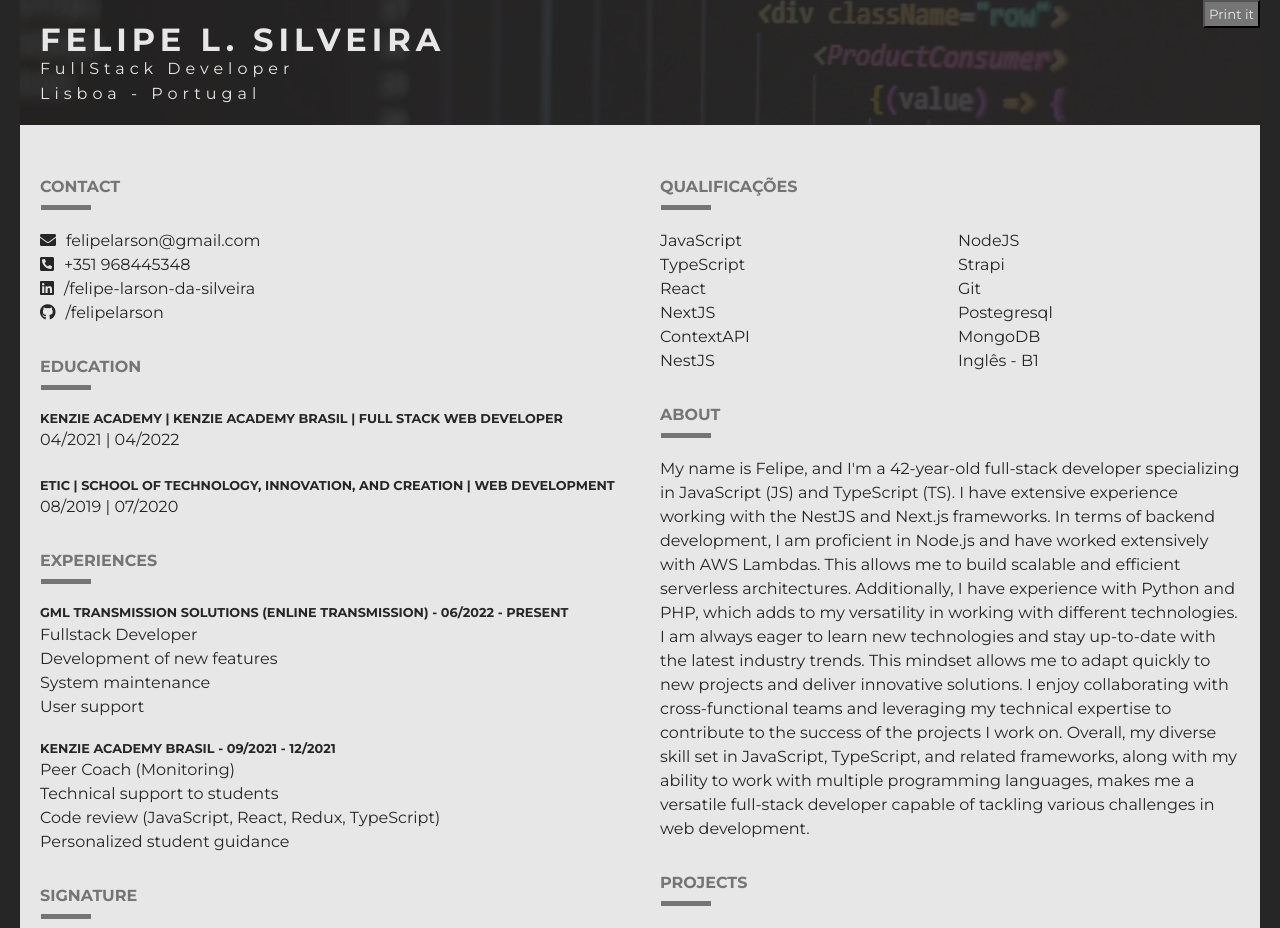
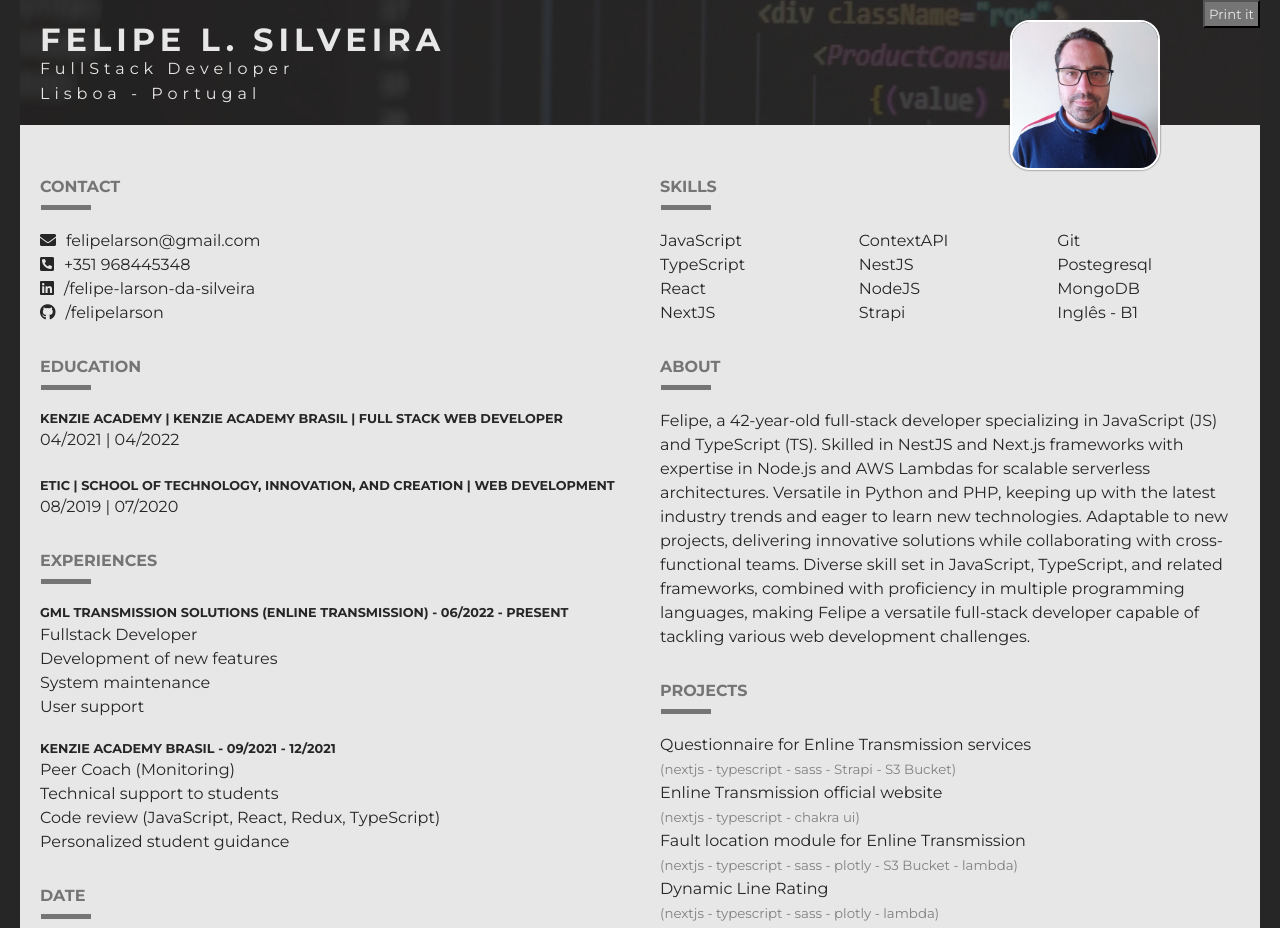
Before and after one commit to felipelarson/cv-felipe-silveira, a React (Vite) app: page / in a window 1280 px wide. Shown: the top 928 px of the page. Built offline with nearby package versions, Linux system fonts and the light colour scheme.

Commit message:
feat[front]: translated

```diff
--- a/src/App.css
+++ b/src/App.css
@@ -211,7 +211,7 @@ section span {
 }
 
 .skills {
-  column-count: 2;
+  column-count: 3;
 }
 
 @media print {
@@ -223,3 +223,19 @@ section span {
 .experience__container {
   margin-bottom: 20px;
 }
+
+.profile_image_container {
+  z-index: 1;
+  width: 100%;
+  position: relative;
+}
+
+.profile_image {
+  height: 150px;
+  position: absolute;
+  top: 0px;
+  right: 120px;
+  border: 2px solid white;
+  border-radius: 20px;
+  box-shadow: 0 0 2px #333;
+}
--- a/src/components/About/index.tsx
+++ b/src/components/About/index.tsx
@@ -2,21 +2,16 @@ export const About = () => (
   <article>
     <h2>About</h2>
     <p>
-      My name is Felipe, and I'm a 42-year-old full-stack developer specializing
-      in JavaScript (JS) and TypeScript (TS). I have extensive experience
-      working with the NestJS and Next.js frameworks. In terms of backend
-      development, I am proficient in Node.js and have worked extensively with
-      AWS Lambdas. This allows me to build scalable and efficient serverless
-      architectures. Additionally, I have experience with Python and PHP, which
-      adds to my versatility in working with different technologies. I am always
-      eager to learn new technologies and stay up-to-date with the latest
-      industry trends. This mindset allows me to adapt quickly to new projects
-      and deliver innovative solutions. I enjoy collaborating with
-      cross-functional teams and leveraging my technical expertise to contribute
-      to the success of the projects I work on. Overall, my diverse skill set in
-      JavaScript, TypeScript, and related frameworks, along with my ability to
-      work with multiple programming languages, makes me a versatile full-stack
-      developer capable of tackling various challenges in web development.
+      Felipe, a 42-year-old full-stack developer specializing in JavaScript (JS)
+      and TypeScript (TS). Skilled in NestJS and Next.js frameworks with
+      expertise in Node.js and AWS Lambdas for scalable serverless
+      architectures. Versatile in Python and PHP, keeping up with the latest
+      industry trends and eager to learn new technologies. Adaptable to new
+      projects, delivering innovative solutions while collaborating with
+      cross-functional teams. Diverse skill set in JavaScript, TypeScript, and
+      related frameworks, combined with proficiency in multiple programming
+      languages, making Felipe a versatile full-stack developer capable of
+      tackling various web development challenges.
     </p>
   </article>
 );
--- a/src/components/Assign/index.tsx
+++ b/src/components/Assign/index.tsx
@@ -19,12 +19,12 @@ const year = date.getFullYear();
 
 export const Assign = () => (
   <article>
-    <h2>Signature</h2>
+    <h2>Date</h2>
     <p>
       Lisbon, {months[month]} {day}, {year}.
     </p>
-    <br />
+    {/* <br />
     <p>____________________________</p>
-    <p>Felipe Larson da Silveira</p>
+    <p>Felipe Larson da Silveira</p> */}
   </article>
 );
--- a/src/components/Header/index.tsx
+++ b/src/components/Header/index.tsx
@@ -1,11 +1,24 @@
-export const Header = () => (
+import { FC } from "react";
+import profileImage from "./../../img/Foto_perfil.jpeg";
+export const Header: FC = () => (
   <header>
     <div>
       <h1>Felipe L. Silveira</h1>
       <p className="paragraph_color">FullStack Developer</p>
       <p className="paragraph_color">Lisboa - Portugal</p>
     </div>
-    <button id="btn_print_page" className="no-printable">
+    <div className="profile_image_container">
+      <img
+        src={profileImage}
+        alt="Felipe L. Silveira"
+        className="profile_image"
+      />
+    </div>
+    <button
+      id="btn_print_page"
+      className="no-printable"
+      onClick={() => window.print()}
+    >
       Print it
     </button>
   </header>
--- a/src/components/Projects/index.tsx
+++ b/src/components/Projects/index.tsx
@@ -35,26 +35,44 @@ export const Projects = () => (
       <a href="http://questionary-dev.enline-transmission.com/" target="_blank">
         Questionnaire for Enline Transmission services
       </a>
+      <br />
+      <small style={{ color: "gray" }}>
+        (nextjs - typescript - sass - Strapi - S3 Bucket)
+      </small>
     </p>
     <p>
       <a href="https://www.enline-transmission.com/" target="_blank">
         Enline Transmission official website
       </a>
+      <br />
+      <small style={{ color: "gray" }}>(nextjs - typescript - chakra ui)</small>
     </p>
     <p>
       <a href="https://development.enline-transmission.com/" target="_blank">
         Fault location module for Enline Transmission
       </a>
+      <br />
+      <small style={{ color: "gray" }}>
+        (nextjs - typescript - sass - plotly - S3 Bucket - lambda)
+      </small>
     </p>
     <p>
-      <a href="https://finan.vercel.app/" target="_blank">
-        Finan - Financial Manager
+      <a href="" target="_blank">
+        Dynamic Line Rating
       </a>
+      <br />
+      <small style={{ color: "gray" }}>
+        (nextjs - typescript - sass - plotly - lambda)
+      </small>
     </p>
     <p>
-      <a href="https://github.com/patezsidney/capstone-q3" target="_blank">
-        Piaget system Restful API
+      <a href="https://ems.enline-transmission.com/login" target="_blank">
+        Ems - api restfull
       </a>
+      <br />
+      <small style={{ color: "gray" }}>
+        (nestjs - typescript - mongoDB - S3 Bucket)
+      </small>
     </p>
   </article>
 );
--- a/src/components/Skills/index.tsx
+++ b/src/components/Skills/index.tsx
@@ -15,7 +15,7 @@ const techs_list = [
 
 export const Skills = () => (
   <article>
-    <h2>qualificações</h2>
+    <h2>skills</h2>
 
     <ul className="skills">
       {techs_list.map((elm, idx) => {
```
Also changed, not shown: src/App.tsx (+13 -10 lines), src/img/Foto_perfil.jpeg (added).
